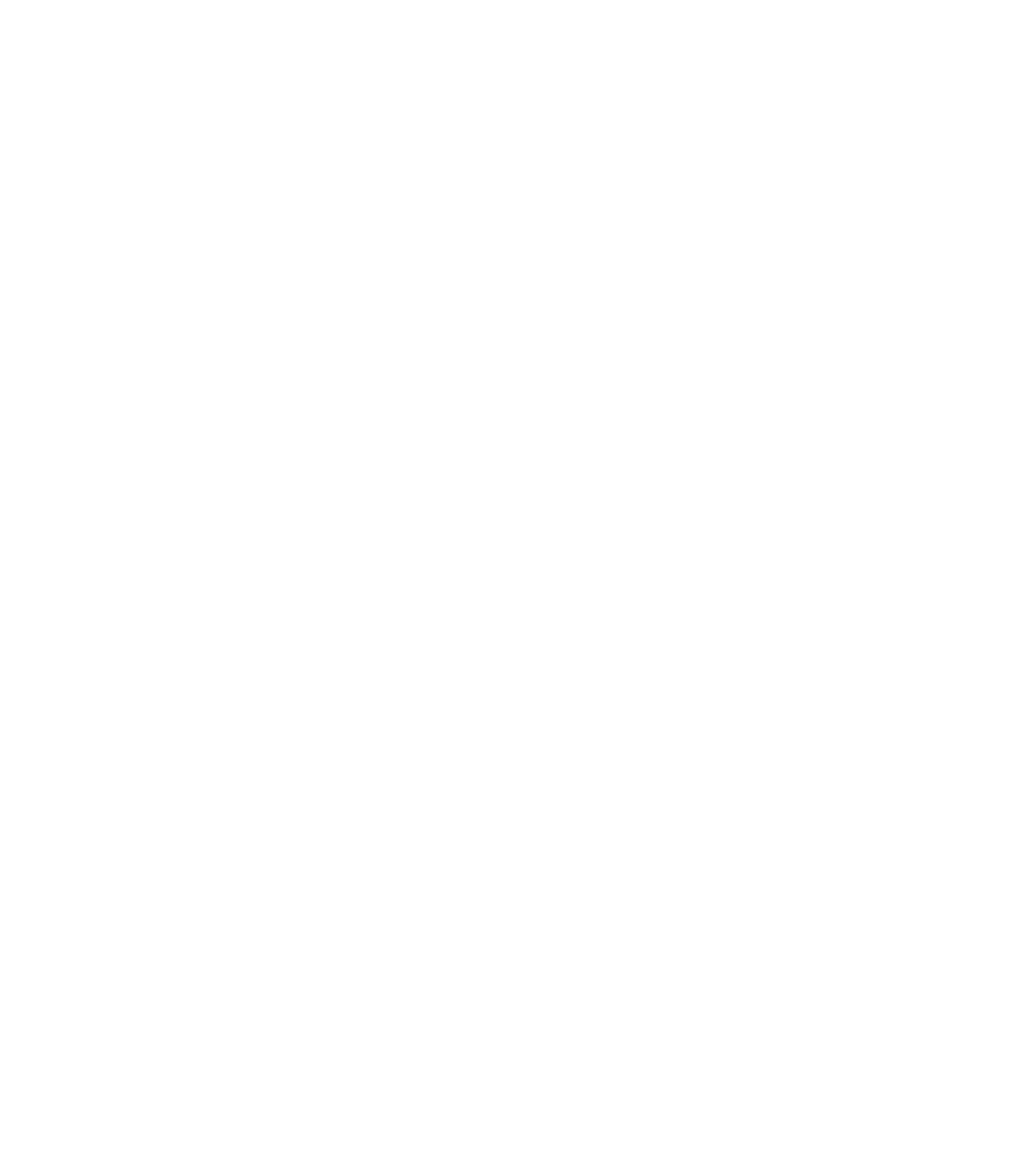
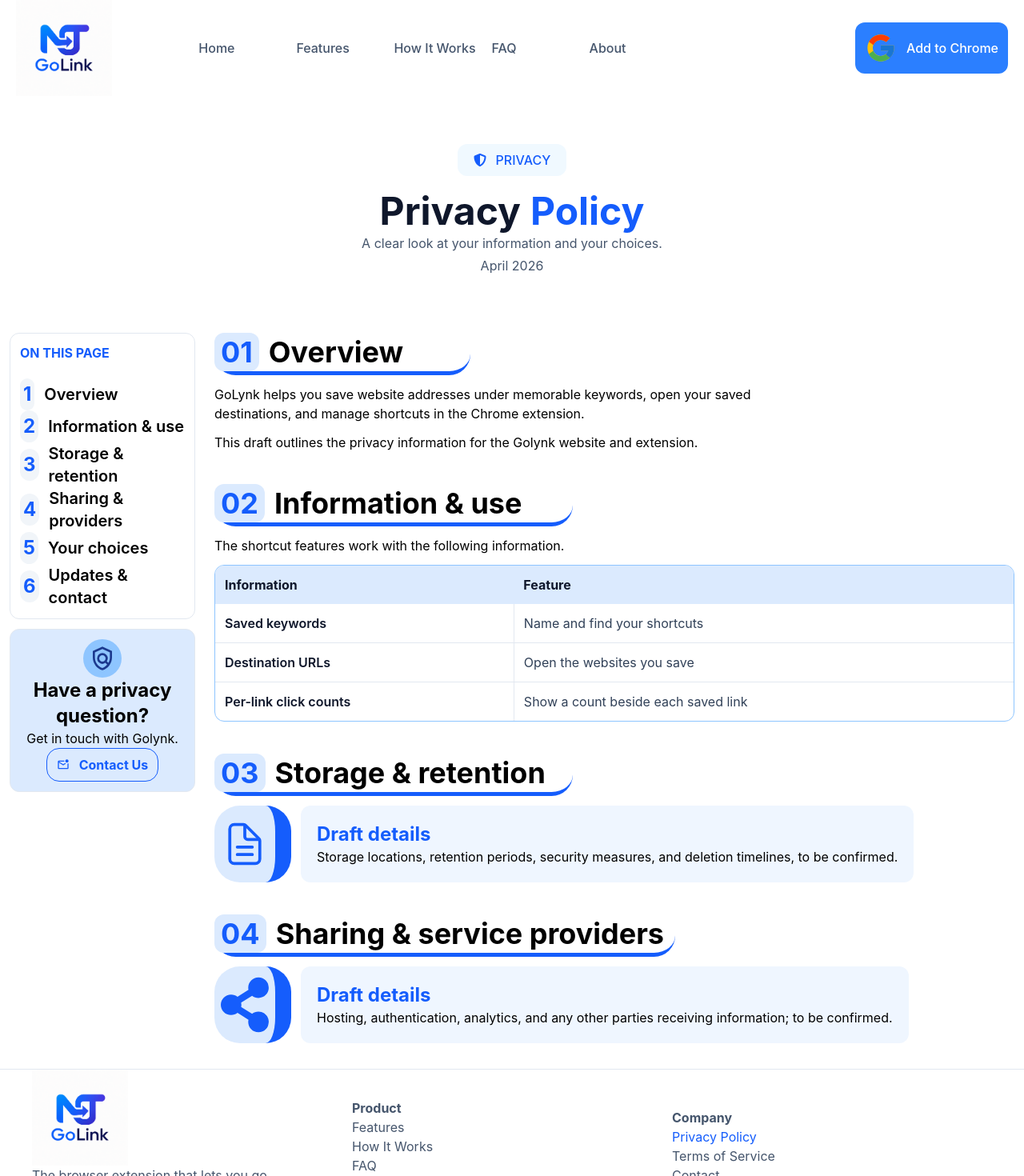
Before and after one commit to ngocthangn1994/golinkproject, a React (Vite) app in the folder frontend/: page /privacypolicy in a window 1280 px wide. Before the commit this address had no page. Shown: the top 1470 px of the page at 80% size. Before the commit the page ends 800 px from the top, so only its background shows below. Built offline with nearby package versions, Linux system fonts and the light colour scheme.

Commit message:
create Privacy Policy Page

```diff
--- a/frontend/src/App.tsx
+++ b/frontend/src/App.tsx
@@ -4,6 +4,7 @@ import About from "./pages/About/About";
 import Homepage from "./pages/HomePage/HomePage";
 import HowItWorks from "./pages/HowItWorks/HowItWorks";
 import FAQ from "./pages/FAQ/FAQ";
+import PrivacyPage from "./pages/Privacy/PrivacyPage";
 import { Routes, Route } from "react-router";
 function App() {
   return (
@@ -14,6 +15,7 @@ function App() {
         <Route path="/about" element={<About />}></Route>
         <Route path="howitworks" element={<HowItWorks />}></Route>
         <Route path="/faq" element={<FAQ />}></Route>
+        <Route path="/privacypolicy" element={<PrivacyPage />}></Route>
       </Routes>
     </>
   );
--- a/frontend/src/components/layout/Footer.tsx
+++ b/frontend/src/components/layout/Footer.tsx
@@ -38,7 +38,12 @@ function Footer() {
         <div className="flex flex-col">
           <p className="font-bold">Company</p>
           {companyMenu.map((item) => (
-            <NavLink to={item.path}>
+            <NavLink
+              to={item.path}
+              className={({ isActive }) =>
+                isActive ? "text-blue-600" : "text-slate-600"
+              }
+            >
               <button>{item.name}</button>
             </NavLink>
           ))}
--- a/frontend/src/pages/About/components/Herosection.tsx
+++ b/frontend/src/pages/About/components/Herosection.tsx
@@ -57,12 +57,13 @@ function HeroSection() {
             <div className="space-y-3">
               <p>
                 GoLink was created with a simple mission: to make link sharing
-                faster, easier, and more powerful for everyone.
+                faster, easier, and <br /> more powerful for everyone.
               </p>
               <p>
                 Whether you're sharing with friends, growing your business, or
-                building your brand, GoLink, gives you the tools you need to
-                shorten, customized, and track your links with confidens
+                building your brand,
+                <br /> GoLink, gives you the tools you need to shorten,
+                customized, and track your links with confidens
               </p>
             </div>
           </div>
--- /dev/null
+++ b/frontend/src/pages/Privacy/PrivacyPage.tsx
@@ -0,0 +1,32 @@
+import Header from "../../components/layout/Header";
+import Footer from "../../components/layout/Footer";
+import HeroSection from "./components/HeroSection";
+import Information from "../Privacy/components/Information";
+import Overview from "./components/Overview";
+import StorageAndRetention from "./components/StorageAndRetention";
+import Sharing from "./components/Sharing";
+import SideBar from "./components/SideBar";
+const PrivacyPage = () => {
+  return (
+    <>
+      <div className="space-y-5">
+        <Header />
+        <HeroSection />
+        <div className="grid grid-cols-[0.2fr_0.8fr]">
+          <div className="p-3">
+            <SideBar />
+          </div>
+          <div className="p-3 space-y-10">
+            <Overview />
+            <Information />
+            <StorageAndRetention />
+            <Sharing />
+          </div>
+        </div>
+        <Footer />
+      </div>
+    </>
+  );
+};
+
+export default PrivacyPage;
--- /dev/null
+++ b/frontend/src/pages/Privacy/components/HeroSection.tsx
@@ -0,0 +1,26 @@
+import { FaShieldAlt } from "react-icons/fa";
+
+function HeroSection() {
+  return (
+    <>
+      <div className="space-y-5 text-slate-600 p-10">
+        <div className="flex justify-center items-center">
+          <div className="flex items-center rounded-xl bg-sky-50 px-5 py-2 gap-3">
+            <FaShieldAlt className="text-blue-600" />
+            <p className="text-blue-600 font-medium">PRIVACY</p>
+          </div>
+        </div>
+        <div className="text-center space-y-1">
+          <div className="flex gap-3 justify-center font-bold text-5xl text-slate-900">
+            <p>Privacy</p>
+            <p className="text-blue-600"> Policy</p>
+          </div>
+          <p>A clear look at your information and your choices.</p>
+          <p>April 2026</p>
+        </div>
+      </div>
+    </>
+  );
+}
+
+export default HeroSection;
--- /dev/null
+++ b/frontend/src/pages/Privacy/components/Information.tsx
@@ -0,0 +1,53 @@
+const Information = () => {
+  const rows = [
+    { info: "Saved keywords", feature: "Name and find your shortcuts" },
+    { info: "Destination URLs", feature: "Open the websites you save" },
+    {
+      info: "Per-link click counts",
+      feature: "Show a count beside each saved link",
+    },
+  ];
+
+  return (
+    <>
+      <div className="space-y-3">
+        <div className="flex gap-3 items-center text-4xl font-bold border-b-5 rounded-full w-md border-blue-600">
+          <p className="px-2 py-1 bg-blue-100 text-blue-600 rounded-xl hover:bg-blue-200">
+            02
+          </p>
+          <p>Information & use</p>
+        </div>
+        <p>The shortcut features work with the following information.</p>
+        <div className="overflow-hidden rounded-xl border border-blue-300">
+          <table className="w-full text-left">
+            <thead className="bg-blue-100 text-slate-900">
+              <tr>
+                <th scope="col" className="p-3 font-bold">
+                  Information
+                </th>
+                <th scope="col" className="p-3 font-bold">
+                  Feature
+                </th>
+              </tr>
+            </thead>
+            <tbody className="divide-y divide-slate-200">
+              {rows.map((row) => (
+                <tr key={row.info} className="hover:bg-slate-50">
+                  <th
+                    scope="row"
+                    className="border-r border-slate-200 p-3 font-semibold text-slate-900"
+                  >
+                    {row.info}
+                  </th>
+                  <td className="p-3 text-slate-700">{row.feature}</td>
+                </tr>
+              ))}
+            </tbody>
+          </table>
+        </div>
+      </div>
+    </>
+  );
+};
+
+export default Information;
--- /dev/null
+++ b/frontend/src/pages/Privacy/components/Overview.tsx
@@ -0,0 +1,25 @@
+const Overview = () => {
+  return (
+    <>
+      <div className="space-y-3">
+        <div className="flex gap-3 items-center text-4xl font-bold border-b-5 rounded-full w-xs border-blue-600">
+          <p className="px-2 py-1 bg-blue-100 text-blue-600 rounded-xl hover:bg-blue-200">
+            01
+          </p>
+          <p>Overview</p>
+        </div>
+        <p>
+          GoLynk helps you save website addresses under memorable keywords, open
+          your saved <br /> destinations, and manage shortcuts in the Chrome
+          extension.
+        </p>
+        <p>
+          This draft outlines the privacy information for the Golynk website and
+          extension.
+        </p>
+      </div>
+    </>
+  );
+};
+
+export default Overview;
--- /dev/null
+++ b/frontend/src/pages/Privacy/components/Sharing.tsx
@@ -0,0 +1,28 @@
+import { FaShareAlt } from "react-icons/fa";
+
+const Sharing = () => {
+  return (
+    <>
+      <div className="space-y-3">
+        <div className="flex gap-3 items-center text-4xl font-bold border-b-5 rounded-full w-xl border-blue-600">
+          <p className="px-2 py-1 bg-blue-100 text-blue-600 rounded-xl hover:bg-blue-200">
+            04
+          </p>
+          <p>Sharing & service providers</p>
+        </div>
+        <div className="flex items-center gap-3">
+          <FaShareAlt className="text-8xl text-blue-600 p-2 bg-blue-100 rounded-4xl border-r-20" />
+          <div className="p-5 bg-blue-50 rounded-xl">
+            <p className="text-2xl text-blue-600 font-bold">Draft details</p>
+            <p>
+              Hosting, authentication, analytics, and any other parties
+              receiving information; to be confirmed.
+            </p>
+          </div>
+        </div>
+      </div>
+    </>
+  );
+};
+
+export default Sharing;
--- /dev/null
+++ b/frontend/src/pages/Privacy/components/SideBar.tsx
@@ -0,0 +1,48 @@
+import Card from "../../../components/ui/Card";
+import { MdOutlinePolicy } from "react-icons/md";
+import { MdOutlineMarkEmailUnread } from "react-icons/md";
+
+import Badge from "../../../components/ui/Badge";
+const SideBar = () => {
+  const policies = [
+    "Overview",
+    "Information & use",
+    "Storage & retention",
+    "Sharing & providers",
+    "Your choices",
+    "Updates & contact",
+  ];
+  return (
+    <>
+      <div className="space-y-3">
+        <Card optional="p-3">
+          <p className="font-bold text-blue-600 mb-5">ON THIS PAGE</p>
+          {policies.map((index, policy) => (
+            <div className="flex items-center gap-3">
+              <p className="font-bold text-2xl p-1 bg-slate-100 rounded-full text-blue-600">
+                {policy + 1}
+              </p>
+              <p className="text-xl font-semibold">{index}</p>
+            </div>
+          ))}
+        </Card>
+        <Card optional="bg-blue-100 rounded-xl flex flex-col items-center p-3">
+          <MdOutlinePolicy className="text-5xl p-2 bg-blue-300 text-blue-900 rounded-full" />
+          <p className="text-2xl font-bold text-center">
+            Have a privacy question?
+          </p>
+          <p>Get in touch with Golynk.</p>
+          <Badge
+            size="sm"
+            style="primary"
+            optional="flex items-center gap-3 border"
+          >
+            <MdOutlineMarkEmailUnread />
+            <p>Contact Us</p>
+          </Badge>
+        </Card>
+      </div>
+    </>
+  );
+};
+export default SideBar;
--- /dev/null
+++ b/frontend/src/pages/Privacy/components/StorageAndRetention.tsx
@@ -0,0 +1,28 @@
+import { IoDocumentTextOutline } from "react-icons/io5";
+
+const StorageAndRetention = () => {
+  return (
+    <>
+      <div className="space-y-3">
+        <div className="flex gap-3 items-center text-4xl font-bold border-b-5 rounded-full w-md border-blue-600">
+          <p className="px-2 py-1 bg-blue-100 text-blue-600 rounded-xl hover:bg-blue-200">
+            03
+          </p>
+          <p>Storage & retention</p>
+        </div>
+        <div className="flex items-center gap-3">
+          <IoDocumentTextOutline className="text-8xl text-blue-600 p-2 bg-blue-100 rounded-4xl border-r-20" />
+          <div className="p-5 bg-blue-50 rounded-xl">
+            <p className="text-2xl text-blue-600 font-bold">Draft details</p>
+            <p>
+              Storage locations, retention periods, security measures, and
+              deletion timelines, to be confirmed.
+            </p>
+          </div>
+        </div>
+      </div>
+    </>
+  );
+};
+
+export default StorageAndRetention;
```
